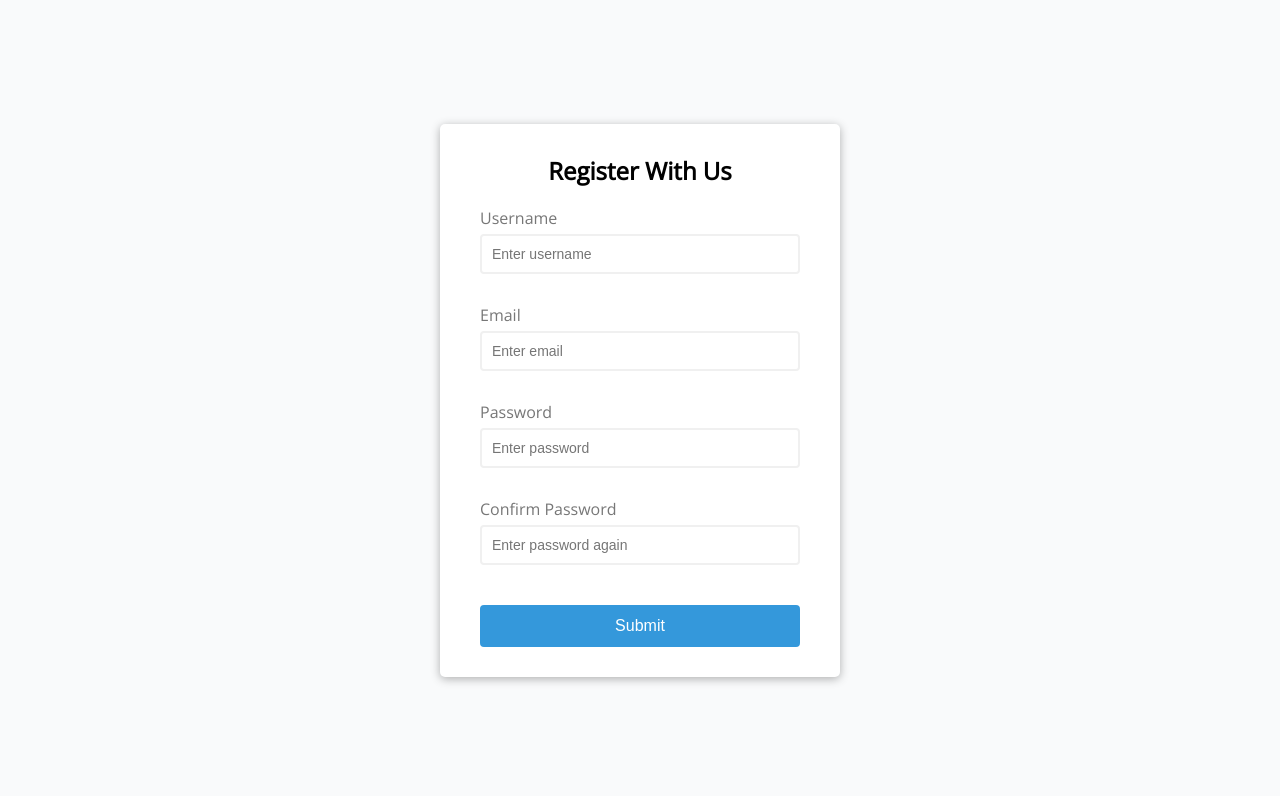
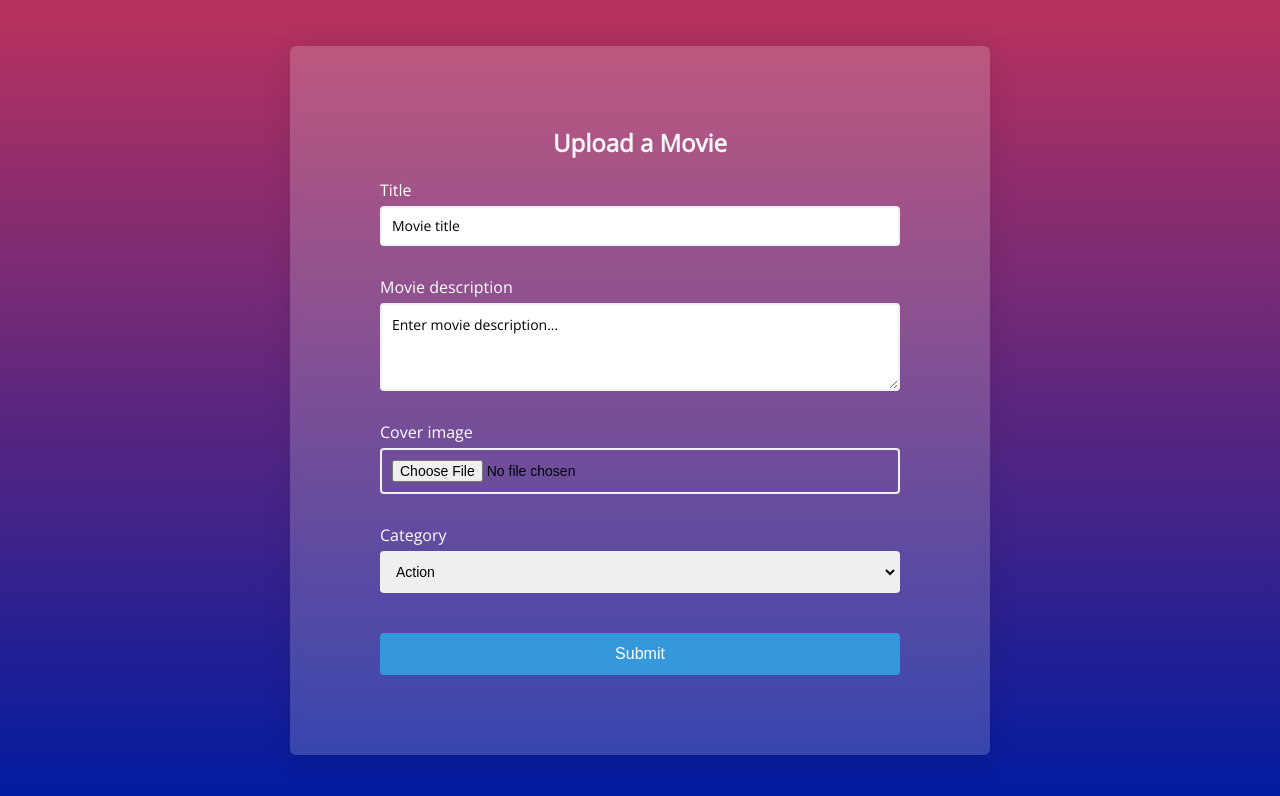
Before and after one commit to spydar-web/cinehub, a plain HTML site: page pages/register.html in a window 1280 px wide. Drawn offline with nearby package versions, Linux system fonts and the light colour scheme.

Commit message:
Added initial code

```diff
--- a/pages/register.html
+++ b/pages/register.html
@@ -11,29 +11,38 @@
   <body>
     <div class="container">
       <form id="form" class="form">
-        <h2>Register With Us</h2>
+        <h2>Upload a Movie</h2>
         <div class="form-control">
-          <label for="username">Username</label>
-          <input type="text" id="username" placeholder="Enter username" />
+          <label for="title">Title</label>
+          <input type="text" id="title" placeholder="Movie title" />
           <small>Error message</small>
         </div>
         <div class="form-control">
-          <label for="email">Email</label>
-          <input type="text" id="email" placeholder="Enter email" />
+          <label for="description">Movie description</label>
+          <textarea
+            id="w3review"
+            rows="4"
+            cols="40"
+            type="text"
+            id="category"
+            placeholder="Enter movie description..."
+          ></textarea>
           <small>Error message</small>
         </div>
         <div class="form-control">
-          <label for="password">Password</label>
-          <input type="password" id="password" placeholder="Enter password" />
+          <label for="cover-image">Cover image</label>
+          <input type="file" id="cover-image" placeholder="Upload movie" />
           <small>Error message</small>
         </div>
         <div class="form-control">
-          <label for="password2">Confirm Password</label>
-          <input
-            type="password"
-            id="password2"
-            placeholder="Enter password again"
-          />
+          <label for="category">Category</label>
+          <select id="category" name="category">
+            <option value="action">Action</option>
+            <option value="drama">Drama</option>
+            <option value="horror">Horror</option>
+            <option value="romance">Romance</option>
+            <option value="thriller">Thriller</option>
+          </select>
           <small>Error message</small>
         </div>
         <button class="btn" type="submit">Submit</button>
--- a/styles/index.css
+++ b/styles/index.css
@@ -10,7 +10,7 @@
 }
 
 body {
-  background-color: #f9fafb;
+  background-image: linear-gradient(to top, #001ba0, #b9325d);
   font-family: "Open Sans", sans-serif;
   display: flex;
   align-items: center;
@@ -20,19 +20,27 @@ body {
 }
 
 .container {
-  background-color: #fff;
-  border-radius: 5px;
-  box-shadow: 0 2px 10px rgba(0, 0, 0, 0.3);
-  width: 400px;
+  background: rgba(255, 255, 255, 0.188);
+  border-radius: 6px;
+  box-shadow: 0 4px 30px rgba(0, 0, 0, 0.1);
+  backdrop-filter: blur(5px);
+  /* border: ; */
+  width: 700px;
 }
 
 h2 {
   text-align: center;
   margin: 0 0 20px;
+  color: whitesmoke;
 }
 
 .form {
-  padding: 30px 40px;
+  padding: 80px 90px;
+}
+
+::placeholder {
+  color: black;
+  font-family: "Open Sans", sans-serif;
 }
 
 .form-control {
@@ -42,12 +50,14 @@ h2 {
 }
 
 .form-control label {
-  color: #777;
+  color: #fff;
   display: block;
   margin-bottom: 5px;
 }
 
-.form-control input {
+.form-control input,
+.form-control textarea,
+.form-control select {
   border: 2px solid #f0f0f0;
   border-radius: 4px;
   display: block;
@@ -56,7 +66,9 @@ h2 {
   font-size: 14px;
 }
 
-.form-control input:focus {
+.form-control input:focus,
+.form-control textarea:focus,
+.form-control select:focus {
   outline: 0;
   border-color: #777;
 }
```
Also changed, not shown: pages/login.html (deleted, +0 -36 lines).
